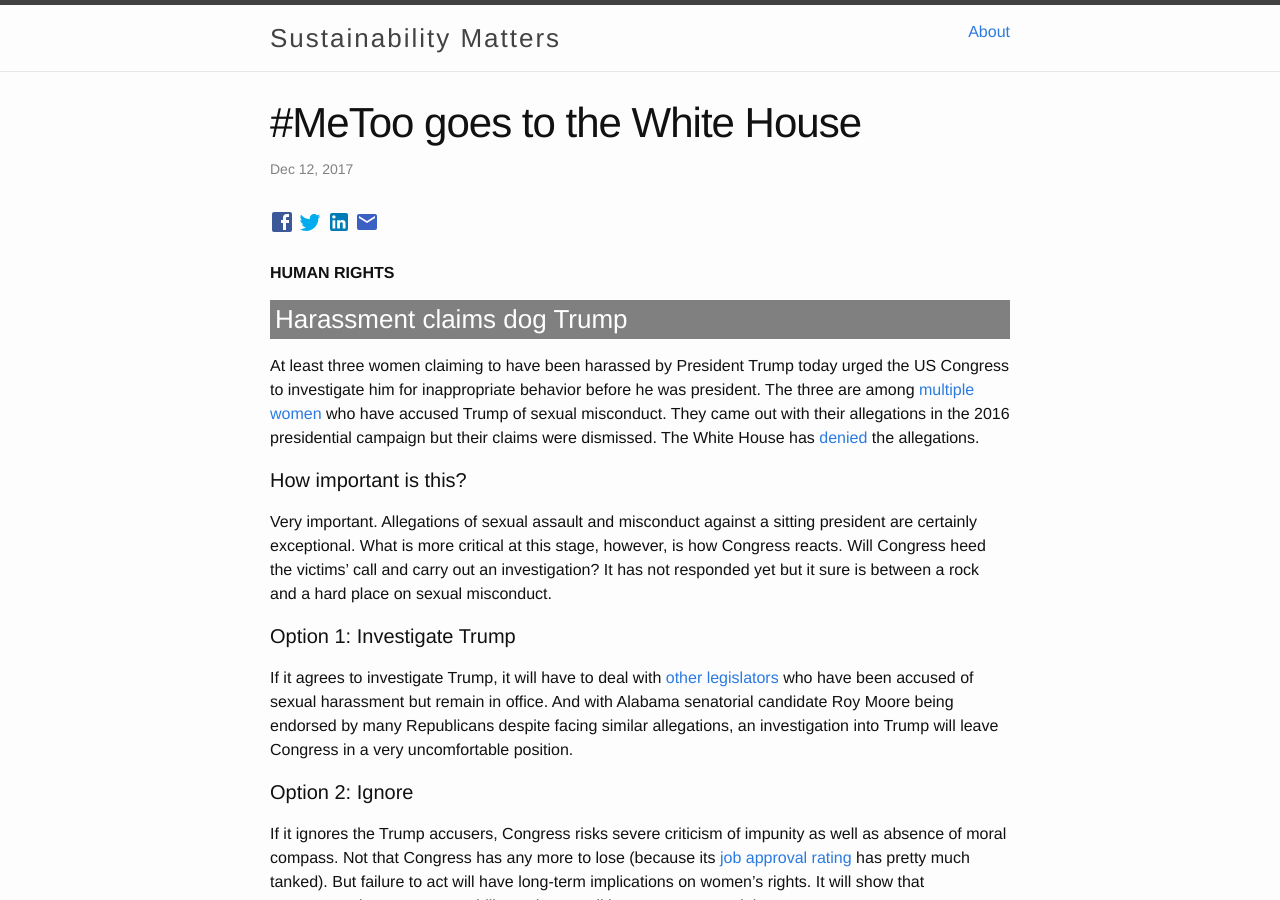
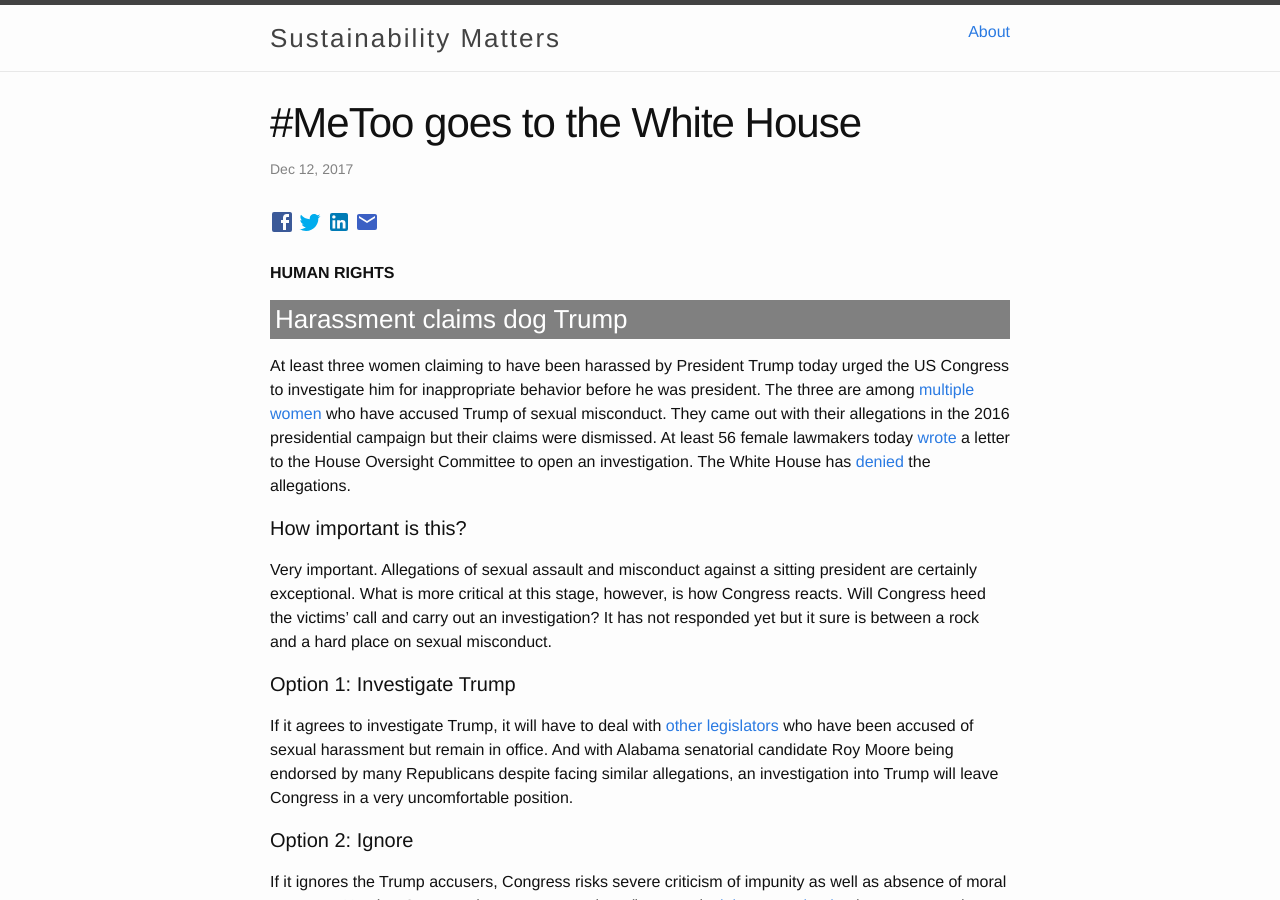
Before and after one commit to Sparkleleuk/Sustainability_Matters, a Jekyll site: the page built from _posts/2017-12-11-harassment.markdown, in a window 1280 px wide and 900 px high. Built offline with Jekyll 4.4.1, drawn with Linux system fonts in a browser that asks for light colours.

Commit message:
fix new post

```diff
--- a/_posts/2017-12-11-harassment.markdown
+++ b/_posts/2017-12-11-harassment.markdown
@@ -8,7 +8,7 @@ categories: [Human Rights]
 
 ### Harassment claims dog Trump
 
-At least three women claiming to have been harassed by President Trump today urged the US Congress to investigate him for inappropriate behavior before he was president. The three are among [multiple women](https://www.theguardian.com/us-news/ng-interactive/2017/nov/30/donald-trump-sexual-misconduct-allegations-full-list) who have accused Trump of sexual misconduct. They came out with their allegations in the 2016 presidential campaign but their claims were dismissed. The White House has [denied](https://www.theguardian.com/us-news/2017/oct/27/donald-trump-sexual-harassment-claims-women-lying-white-house) the allegations.
+At least three women claiming to have been harassed by President Trump today urged the US Congress to investigate him for inappropriate behavior before he was president. The three are among [multiple women](https://www.theguardian.com/us-news/ng-interactive/2017/nov/30/donald-trump-sexual-misconduct-allegations-full-list) who have accused Trump of sexual misconduct. They came out with their allegations in the 2016 presidential campaign but their claims were dismissed. At least 56 female lawmakers today [wrote](http://thehill.com/homenews/house/364387-nearly-60-female-lawmakers-call-for-probe-into-sexual-allegations-against) a letter to the House Oversight Committee to open an investigation. The White House has [denied](https://www.theguardian.com/us-news/2017/oct/27/donald-trump-sexual-harassment-claims-women-lying-white-house) the allegations.
 
 #### How important is this?
 
```
